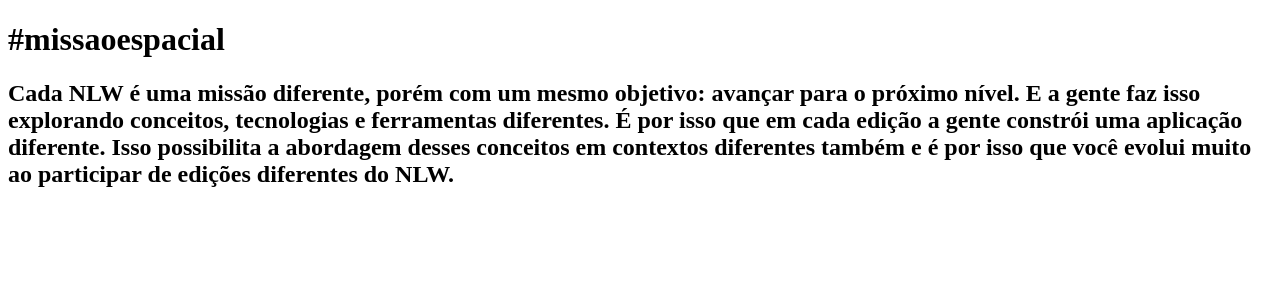
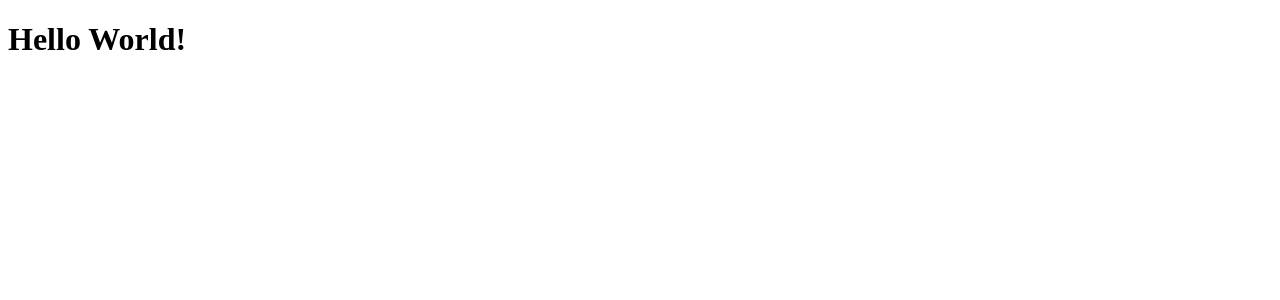
Before and after one commit to pallomagualter/podcastr, a Next.js app: page / in a window 1280 px wide. Shown: the top 300 px of the page. Built offline with nearby package versions, Linux system fonts and the light colour scheme.

Commit message:
conversion to typescript

```diff
--- a/package.json
+++ b/package.json
@@ -14,6 +14,7 @@
   },
   "devDependencies": {
     "@types/node": "^14.14.41",
+    "@types/react": "^17.0.3",
     "typescript": "^4.2.4"
   }
 }
--- a/pages/index.tsx
+++ b/pages/index.tsx
@@ -1,14 +1,5 @@
 export default function Home() {
   return (
-    <>
-      <h1>#missaoespacial</h1>
-
-      <h2>
-        Cada NLW é uma missão diferente, porém com um mesmo objetivo: avançar para o próximo nível.
-        E a gente faz isso explorando conceitos, tecnologias e ferramentas diferentes.
-        É por isso que em cada edição a gente constrói uma aplicação diferente.
-        Isso possibilita a abordagem desses conceitos em contextos diferentes também e é por isso que você evolui muito ao participar de edições diferentes do NLW.
-      </h2>
-    </>
+    <h1>Hello World!</h1>
   )
 }
```
Also changed, not shown: tsconfig.json (added, +29 -0 lines), next-env.d.ts (added), 2 other files (tests, documents, lock files or other folders).
